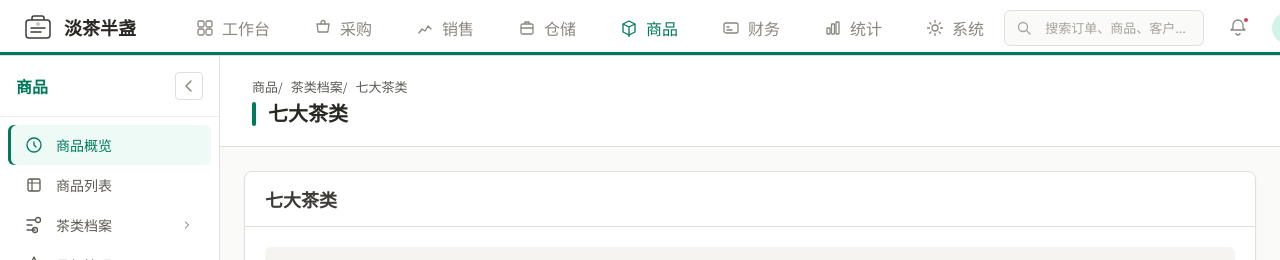
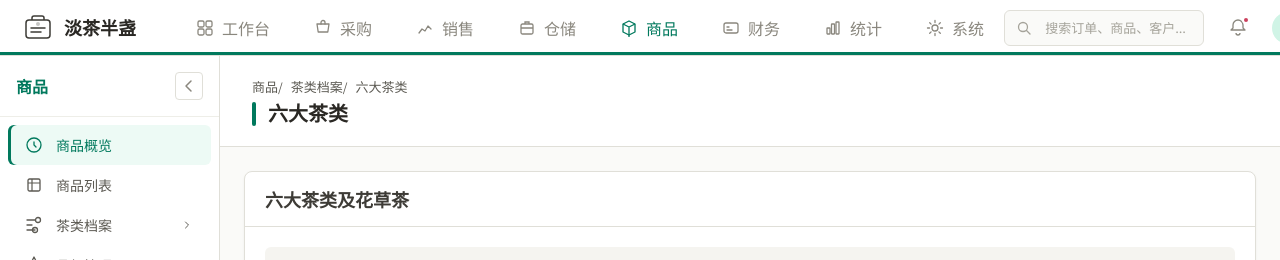
Before and after one commit to zsdxtw/dcbztea-buddy, a React (Vite) app: page /product/product-tea-category in a window 1280 px wide. Shown: the top 260 px of the page. Built offline with nearby package versions, Linux system fonts and the light colour scheme.

Commit message:
feat: 拉取并理解项目文件
Co-authored-by: traeagent <traeagent@users.noreply.github.com>

```diff
--- a/src/data/modules.tsx
+++ b/src/data/modules.tsx
@@ -248,7 +248,7 @@ export const MODULE_CONFIGS: Record<ModuleKey, ModuleConfig> = {
       { key: 'product-overview', label: '商品概览', icon: <OverviewIcon /> },
       { key: 'product-list', label: '商品列表', icon: <ProductListIcon /> },
       { key: 'product-tea-category', label: '茶类档案', icon: <CategoryIcon />, children: [
-        { key: 'product-tea-seven', label: '七大茶类', icon: <CategoryIcon /> },
+        { key: 'product-tea-seven', label: '六大茶类及花草茶', icon: <CategoryIcon /> },
         { key: 'product-tea-list', label: '茶种大全', icon: <CategoryIcon /> },
       ] },
       { key: 'product-grade', label: '品级管理', icon: <GradeIcon /> },
--- a/src/pages/product/ProductTeaCategory.tsx
+++ b/src/pages/product/ProductTeaCategory.tsx
@@ -35,9 +35,9 @@ export default function ProductTeaCategory() {
 
   return (
     <>
-      <ContentHeader title="七大茶类" breadcrumbs={['商品', '茶类档案', '七大茶类']} />
+      <ContentHeader title="六大茶类" breadcrumbs={['商品', '茶类档案', '六大茶类']} />
       <div className="content-body">
-        <Card title="七大茶类">
+        <Card title="六大茶类及花草茶">
           <Table
             headers={['茶类名称', '茶类介绍', '工艺特点', '存储条件', '风味描述', '代表茶种', '操作']}
             rows={categories.map((item, idx) => {
```
